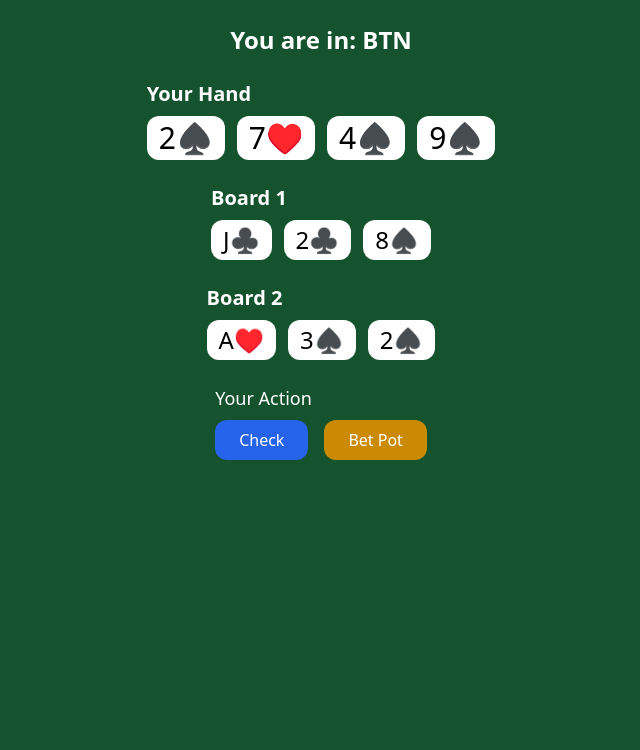
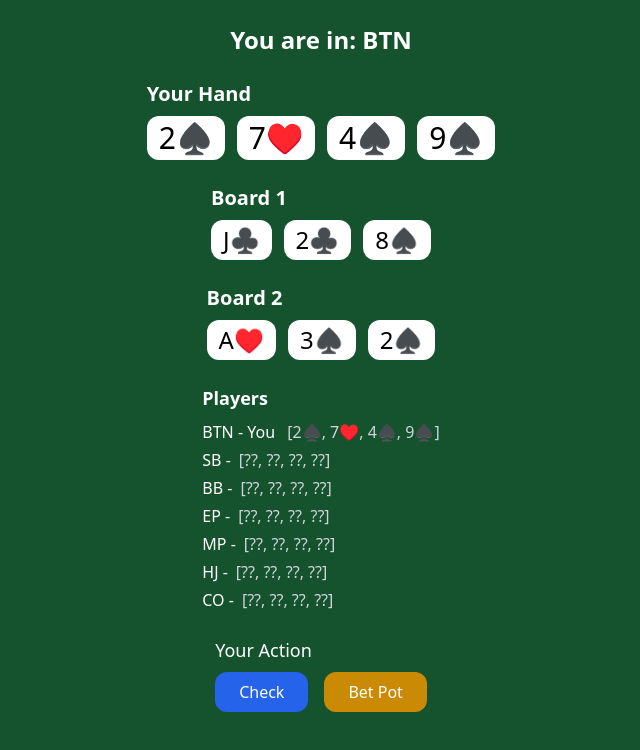
Before and after one commit to 14141313/PLO4-Trainer, a React (Vite) app: page / in a window 1280 px wide. Both pictures are taken after a click on the button "BTN". Shown: the top 750 px of the page, without its empty margins (319-959 px from the left). Built offline with nearby package versions, Linux system fonts and the light colour scheme.

Commit message:
Update GameScreen.tsx

```diff
--- a/src/GameScreen.tsx
+++ b/src/GameScreen.tsx
@@ -18,95 +18,79 @@ const generateUniqueCards = (count: number): string[] => {
   return Array.from(cards);
 };
 
-type Player = {
-  position: string;
-  cards: string[];
-  folded: boolean;
-};
-
 type Street = 'flop' | 'turn' | 'river' | 'showdown';
 
 export default function GameScreen({ position }: { position: string }) {
-  const [userCards] = useState(generateUniqueCards(4));
+  const [holeCards] = useState(generateUniqueCards(4));
   const [board1] = useState(generateUniqueCards(5));
   const [board2] = useState(generateUniqueCards(5));
+
   const [street, setStreet] = useState<Street>('flop');
-  const [players, setPlayers] = useState<Player[]>([]);
+  const [activePlayers, setActivePlayers] = useState<string[]>(positions.filter(p => p !== position));
+  const [foldedPlayers, setFoldedPlayers] = useState<string[]>([]);
   const [userHasActed, setUserHasActed] = useState(false);
-
-  // Init players (user + bots)
-  useEffect(() => {
-    const takenCards = new Set(userCards);
-    const genCards = () => {
-      const cards: string[] = [];
-      while (cards.length < 4) {
-        const c = getRandomCard();
-        if (!takenCards.has(c)) {
-          takenCards.add(c);
-          cards.push(c);
-        }
-      }
-      return cards;
-    };
-
-    const bots = positions.filter(p => p !== position).map(pos => ({
-      position: pos,
-      cards: genCards(),
-      folded: false,
-    }));
-
-    setPlayers([
-      { position, cards: userCards, folded: false },
-      ...bots,
-    ]);
-  }, [position, userCards]);
-
-  // Bot actions after user acts
-  useEffect(() => {
-    if (userHasActed && street !== 'showdown') {
-      const timeout = setTimeout(() => {
-        setPlayers(prev =>
-          prev.map(p =>
-            p.position !== position
-              ? { ...p, folded: Math.random() < 0.3 }
-              : p
-          )
-        );
-
-        setStreet(prev =>
-          prev === 'flop' ? 'turn' : prev === 'turn' ? 'river' : 'showdown'
-        );
-        setUserHasActed(false);
-      }, 1000);
-      return () => clearTimeout(timeout);
-    }
-  }, [userHasActed, street, position]);
+  const [mockResults, setMockResults] = useState<{ board1: string; board2: string }>({ board1: '', board2: '' });
 
   const handleUserAction = () => {
     setUserHasActed(true);
   };
 
+  const simulateBotActions = () => {
+    const remaining = [];
+    for (let pos of positions) {
+      if (pos === position) continue;
+      if (Math.random() < 0.3) {
+        setFoldedPlayers(prev => [...prev, pos]);
+      } else {
+        remaining.push(pos);
+      }
+    }
+    setActivePlayers(remaining);
+  };
+
+  useEffect(() => {
+    if (userHasActed && street !== 'showdown') {
+      simulateBotActions();
+      setTimeout(() => {
+        setStreet(prev => {
+          if (prev === 'flop') return 'turn';
+          if (prev === 'turn') return 'river';
+          return 'showdown';
+        });
+        setUserHasActed(false);
+      }, 1000);
+    }
+  }, [userHasActed]);
+
+  useEffect(() => {
+    if (street === 'showdown') {
+      const allIn = [position, ...activePlayers];
+      const winner1 = allIn[Math.floor(Math.random() * allIn.length)];
+      const winner2 = allIn[Math.floor(Math.random() * allIn.length)];
+      setMockResults({
+        board1: `Winner Board 1: ${winner1} with a Flush`,
+        board2: `Winner Board 2: ${winner2} with a Full House`,
+      });
+    }
+  }, [street]);
+
   const renderBoard = () => {
-    const count = street === 'flop' ? 3 : street === 'turn' ? 4 : 5;
+    const boardLength = street === 'flop' ? 3 : street === 'turn' ? 4 : 5;
     return (
       <>
-        <div className="mt-4">
+        <div>
           <h2 className="text-xl font-semibold mb-2">Board 1</h2>
           <div className="flex gap-3 text-2xl">
-            {board1.slice(0, count).map((card, i) => (
-              <span key={i} className="bg-white text-black px-3 py-1 rounded-xl">
-                {card}
-              </span>
+            {board1.slice(0, boardLength).map((card, i) => (
+              <span key={i} className="bg-white text-black px-3 py-1 rounded-xl">{card}</span>
             ))}
           </div>
         </div>
         <div className="mt-4">
           <h2 className="text-xl font-semibold mb-2">Board 2</h2>
           <div className="flex gap-3 text-2xl">
-            {board2.slice(0, count).map((card, i) => (
-              <span key={i} className="bg-white text-black px-3 py-1 rounded-xl">
-                {card}
-              </span>
+            {board2.slice(0, boardLength).map((card, i) => (
+              <span key={i} className="bg-white text-black px-3 py-1 rounded-xl">{card}</span>
             ))}
           </div>
         </div>
@@ -114,34 +98,32 @@ export default function GameScreen({ position }: { position: string }) {
     );
   };
 
-  const renderShowdown = () => {
-    const remaining = players.filter(p => !p.folded);
+  const renderPlayers = () => {
     return (
-      <>
-        <h2 className="text-xl font-bold mt-6">Showdown</h2>
-        <div className="mt-4 grid grid-cols-2 gap-6">
-          {remaining.map(p => (
-            <div key={p.position} className="bg-gray-800 p-4 rounded-xl">
-              <h3 className="font-semibold mb-2">{p.position}</h3>
-              <div className="flex gap-2 text-xl">
-                {p.cards.map((card, i) => (
-                  <span key={i} className="bg-white text-black px-3 py-1 rounded-xl">
-                    {card}
+      <div className="mt-6">
+        <h3 className="text-lg font-semibold mb-2">Players</h3>
+        <ul className="space-y-1">
+          {[position, ...activePlayers, ...foldedPlayers.filter(p => !activePlayers.includes(p) && p !== position)].map((pos) => (
+            <li key={pos} className="text-white">
+              {pos} -
+              {pos === position ? (
+                <>
+                  {' '}You{' '}
+                  <span className="ml-2 text-gray-300">
+                    [{holeCards.join(', ')}]
                   </span>
-                ))}
-              </div>
-            </div>
+                </>
+              ) : foldedPlayers.includes(pos) ? (
+                ' Folded'
+              ) : (
+                <span className="ml-2 text-gray-300">[??, ??, ??, ??]</span>
+              )}
+            </li>
           ))}
-        </div>
-        <div className="mt-6 text-yellow-300 font-bold text-lg">
-          (Hand scoring logic will go here)
-        </div>
-      </>
+        </ul>
+      </div>
     );
   };
-
-  const remainingPlayers = players.filter(p => !p.folded && p.position !== position).length;
-  const folded = players.filter(p => p.folded && p.position !== position).map(p => p.position);
 
   return (
     <div className="min-h-screen bg-green-900 text-white p-6 flex flex-col items-center space-y-6">
@@ -150,44 +132,32 @@ export default function GameScreen({ position }: { position: string }) {
       <div>
         <h2 className="text-xl font-semibold mb-2">Your Hand</h2>
         <div className="flex gap-3 text-3xl">
-          {userCards.map((card, i) => (
-            <span key={i} className="bg-white text-black px-3 py-1 rounded-xl">
-              {card}
-            </span>
+          {holeCards.map((card, i) => (
+            <span key={i} className="bg-white text-black px-3 py-1 rounded-xl">{card}</span>
           ))}
         </div>
       </div>
 
       {renderBoard()}
+      {renderPlayers()}
 
       {street !== 'showdown' && !userHasActed && (
         <div className="mt-6">
           <h3 className="text-lg mb-2">Your Action</h3>
           <div className="flex gap-4">
-            <button
-              onClick={handleUserAction}
-              className="px-6 py-2 bg-blue-600 hover:bg-blue-700 rounded-xl text-white"
-            >
-              Check
-            </button>
-            <button
-              onClick={handleUserAction}
-              className="px-6 py-2 bg-yellow-600 hover:bg-yellow-700 rounded-xl text-white"
-            >
-              Bet Pot
-            </button>
+            <button onClick={handleUserAction} className="px-6 py-2 bg-blue-600 hover:bg-blue-700 rounded-xl text-white">Check</button>
+            <button onClick={handleUserAction} className="px-6 py-2 bg-yellow-600 hover:bg-yellow-700 rounded-xl text-white">Bet Pot</button>
           </div>
         </div>
       )}
 
-      {street !== 'flop' && (
-        <div className="mt-4 text-lg">
-          <p>Players Remaining: {remainingPlayers + 1}</p>
-          <p>Folded: {folded.join(', ') || 'None'}</p>
+      {street === 'showdown' && (
+        <div className="mt-6 text-lg text-center space-y-2">
+          <p className="font-bold text-xl">🏁 Showdown!</p>
+          <p>{mockResults.board1}</p>
+          <p>{mockResults.board2}</p>
         </div>
       )}
-
-      {street === 'showdown' && renderShowdown()}
     </div>
   );
 }
```
